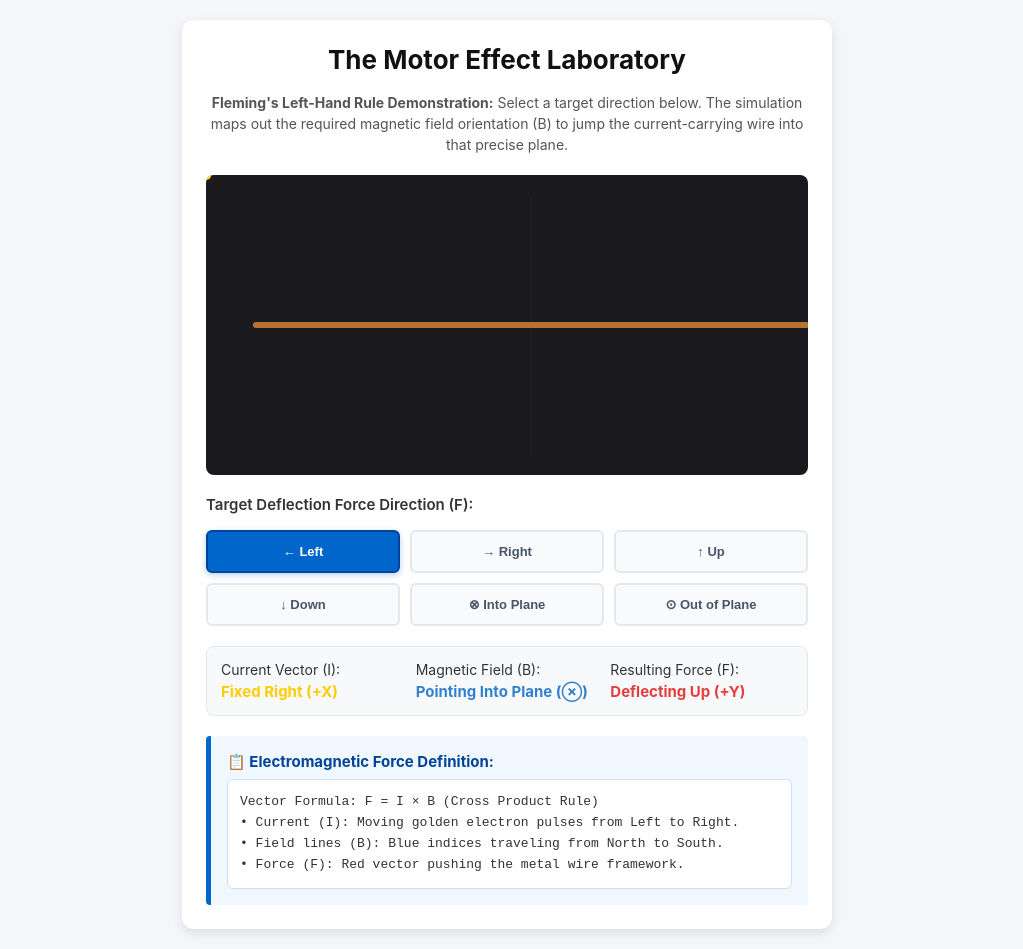
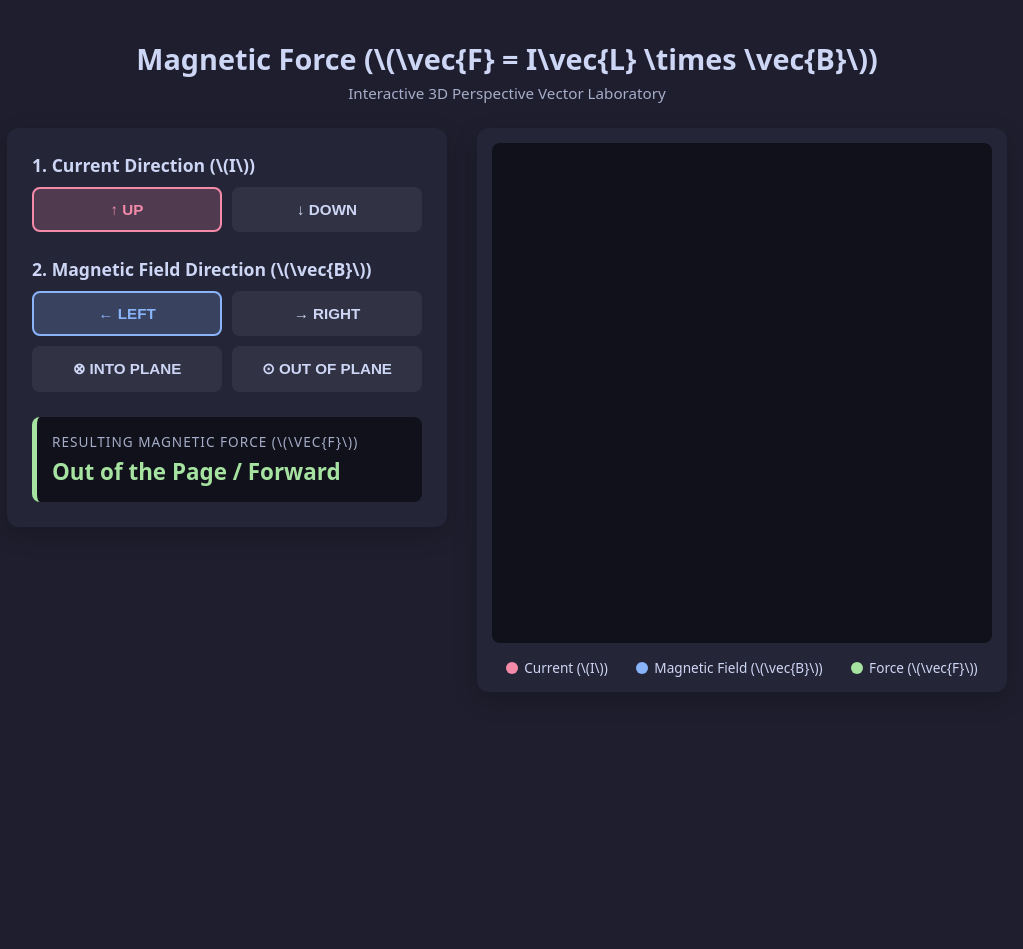
Before and after one commit to ssgcphy25492521/Motor-Effect, a plain HTML site: page index.html in a window 1280 px wide. Shown: the whole page, without its empty margins (133-1156 px from the left). After the commit the page ends 840 px from the top, so only its background shows below. Drawn offline with Linux system fonts and the light colour scheme.

Commit message:
Update index.html

```diff
--- a/index.html
+++ b/index.html
@@ -3,227 +3,302 @@
 <head>
     <meta charset="UTF-8">
     <meta name="viewport" content="width=device-width, initial-scale=1.0">
-    <title>Charles's Law & Motor Effect Portal</title>
+    <title>Magnetic Force on a Wire Simulation</title>
     <style>
+        :root {
+            --bg-color: #1e1e2e;
+            --panel-bg: #252538;
+            --text-color: #cdd6f4;
+            --current-color: #f38ba8;
+            --field-color: #89b4fa;
+            --force-color: #a6e3a1;
+        }
+
         body {
-            font-family: -apple-system, BlinkMacSystemFont, "Segoe UI", Roboto, sans-serif;
-            background-color: #f4f6f9;
-            color: #333;
+            font-family: system-ui, -apple-system, BlinkMacSystemFont, 'Segoe UI', Roboto, sans-serif;
+            background-color: var(--bg-color);
+            color: var(--text-color);
             margin: 0;
             padding: 20px;
             display: flex;
             flex-direction: column;
             align-items: center;
-        }
-        .container {
-            background: white;
-            padding: 24px;
-            border-radius: 12px;
-            box-shadow: 0 4px 12px rgba(0,0,0,0.1);
-            max-width: 650px;
-            width: 100%;
-            box-sizing: border-box;
-        }
-        h1 { margin-top: 0; color: #111; text-align: center; font-size: 26px; }
-        .description {
-            text-align: center;
-            color: #555;
-            margin-bottom: 20px;
-            font-size: 14px;
-            line-height: 1.5;
+            min-height: 100vh;
         }
 
-        /* 2D/3D Vector Lab Frame Display */
-        .lab-viewport {
-            width: 100%;
-            height: 300px;
-            background: #19191e;
-            border-radius: 8px;
-            position: relative;
-            margin-bottom: 20px;
-            overflow: hidden;
-            display: flex;
-            justify-content: center;
-            align-items: center;
-        }
-        svg {
-            width: 100%;
-            height: 100%;
+        h1 {
+            margin-bottom: 5px;
+            font-size: 1.8rem;
+            text-align: center;
         }
 
-        .controls {
+        .subtitle {
+            margin-top: 0;
+            margin-bottom: 25px;
+            color: #a6adc8;
+            font-size: 0.95rem;
+            text-align: center;
+        }
+
+        .container {
             display: flex;
-            flex-direction: column;
-            gap: 16px;
-            margin-bottom: 20px;
+            flex-wrap: wrap;
+            gap: 30px;
+            justify-content: center;
+            align-items: flex-start;
+            max-width: 1000px;
+            width: 100%;
         }
-        .control-grid {
+
+        .control-panel {
+            background-color: var(--panel-bg);
+            padding: 25px;
+            border-radius: 12px;
+            box-shadow: 0 8px 24px rgba(0,0,0,0.2);
+            flex: 1;
+            min-width: 300px;
+            max-width: 400px;
+        }
+
+        .control-group {
+            margin-bottom: 25px;
+        }
+
+        .control-group:last-child {
+            margin-bottom: 0;
+        }
+
+        label {
+            display: block;
+            font-weight: bold;
+            margin-bottom: 10px;
+            font-size: 1.1rem;
+        }
+
+        .btn-group {
             display: grid;
-            grid-template-columns: repeat(3, 1fr);
+            grid-template-columns: repeat(2, 1fr);
             gap: 10px;
         }
-        button {
-            padding: 12px 8px;
-            font-size: 13px;
-            font-weight: bold;
-            border: 2px solid #e2e8f0;
-            border-radius: 6px;
-            cursor: pointer;
-            background: #f8fafc;
-            color: #4a5568;
-            transition: all 0.15s ease;
-        }
-        button:hover { background: #edf2f7; border-color: #cbd5e0; }
-        button.active-direction {
-            background: #0066cc;
-            color: white;
-            border-color: #004499;
-            box-shadow: 0 2px 6px rgba(0,102,204,0.3);
+
+        .btn-group-4 {
+            display: grid;
+            grid-template-columns: repeat(2, 1fr);
+            gap: 10px;
         }
 
-        .stats-dashboard {
-            display: grid;
-            grid-template-columns: repeat(3, 1fr);
-            gap: 12px;
-            background: #f8f9fa;
-            padding: 14px;
+        button {
+            background-color: #313244;
+            color: var(--text-color);
+            border: 2px solid transparent;
+            padding: 12px;
             border-radius: 8px;
-            font-size: 14px;
-            border: 1px solid #e2e8f0;
-            margin-bottom: 20px;
+            cursor: pointer;
+            font-weight: 600;
+            font-size: 0.95rem;
+            transition: all 0.2s ease;
         }
-        .stats-dashboard div { display: flex; flex-direction: column; gap: 4px; }
-        .stats-dashboard div span { font-weight: bold; font-size: 15px; }
-        .color-i { color: #ffcc00; }
-        .color-b { color: #3182ce; }
-        .color-f { color: #e53e3e; }
 
-        .formula-panel {
-            background: #f0f7ff;
-            border-left: 5px solid #0066cc;
-            padding: 16px;
-            border-radius: 4px;
+        button:hover {
+            background-color: #45475a;
         }
-        .formula-title { font-weight: bold; color: #004499; margin-bottom: 8px; font-size: 15px; }
-        .equation-box { font-family: "Courier New", Courier, monospace; font-size: 13px; background: white; padding: 12px; border-radius: 6px; border: 1px solid #cce0ff; line-height: 1.6; }
+
+        button.active[data-type="current"] {
+            background-color: rgba(243, 139, 168, 0.2);
+            border-color: var(--current-color);
+            color: var(--current-color);
+        }
+
+        button.active[data-type="field"] {
+            background-color: rgba(137, 180, 250, 0.2);
+            border-color: var(--field-color);
+            color: var(--field-color);
+        }
+
+        .output-box {
+            margin-top: 25px;
+            padding: 15px;
+            background-color: #11111b;
+            border-radius: 8px;
+            border-left: 5px solid var(--force-color);
+        }
+
+        .output-label {
+            font-size: 0.85rem;
+            color: #a6adc8;
+            text-transform: uppercase;
+            letter-spacing: 1px;
+            margin-bottom: 5px;
+        }
+
+        .output-value {
+            font-size: 1.4rem;
+            font-weight: bold;
+            color: var(--force-color);
+        }
+
+        .canvas-container {
+            background-color: var(--panel-bg);
+            border-radius: 12px;
+            box-shadow: 0 8px 24px rgba(0,0,0,0.2);
+            padding: 15px;
+            position: relative;
+        }
+
+        canvas {
+            background-color: #11111b;
+            border-radius: 8px;
+            display: block;
+        }
+
+        .legend {
+            display: flex;
+            justify-content: space-around;
+            margin-top: 15px;
+            font-size: 0.85rem;
+            font-weight: 500;
+        }
+
+        .legend-item {
+            display: flex;
+            align-items: center;
+            gap: 6px;
+        }
+
+        .legend-dot {
+            width: 12px;
+            height: 12px;
+            border-radius: 50%;
+        }
     </style>
 </head>
 <body>
 
-<div class="container">
-    <h1>The Motor Effect Laboratory</h1>
-    <div class="description">
-        <strong>Fleming's Left-Hand Rule Demonstration:</strong> Select a target direction below. The simulation maps out the required magnetic field orientation (B) to jump the current-carrying wire into that precise plane.
-    </div>
+    <h1>Magnetic Force (\(\vec{F} = I\vec{L} \times \vec{B}\))</h1>
+    <div class="subtitle">Interactive 3D Perspective Vector Laboratory</div>
 
-    <!-- Stable Vector Display Window Frame -->
-    <div class="lab-viewport">
-        <svg id="labVisualizer">
-            <!-- Grid Reference Lines -->
-            <line x1="50" y1="150" x2="600" y2="150" stroke="rgba(255,255,255,0.05)" stroke-width="1" />
-            <line x1="325" y1="20" x2="325" y2="280" stroke="rgba(255,255,255,0.05)" stroke-width="1" />
+    <div class="container">
+        <!-- Controls Left -->
+        <div class="control-panel">
+            <div class="control-group">
+                <label>1. Current Direction (\(I\))</label>
+                <div class="btn-group">
+                    <button class="active" data-type="current" data-val="up">↑ UP</button>
+                    <button data-type="current" data-val="down">↓ DOWN</button>
+                </div>
+            </div>
 
-            <!-- Dynamic Vector Blue Field Arrows (B) -->
-            <g id="fieldVectorGroup"></g>
+            <div class="control-group">
+                <label>2. Magnetic Field Direction (\(\vec{B}\))</label>
+                <div class="btn-group-4">
+                    <button class="active" data-type="field" data-val="left">← LEFT</button>
+                    <button data-type="field" data-val="right">→ RIGHT</button>
+                    <button data-type="field" data-val="into">⊗ INTO PLANE</button>
+                    <button data-type="field" data-val="out">⊙ OUT OF PLANE</button>
+                </div>
+            </div>
 
-            <!-- DYNAMIC COPPER WIRE (Drawn along horizontal plane) -->
-            <path id="wirePath" d="M 50 150 Q 325 150 600 150" stroke="#b87333" stroke-width="6" fill="none" stroke-linecap="round" />
+            <div class="output-box">
+                <div class="output-label">Resulting Magnetic Force (\(\vec{F}\))</div>
+                <div class="output-value" id="forceText">Out of the Page / Forward</div>
+            </div>
+        </div>
 
-            <!-- Dynamic Red Force Deflection Indicator Arrow (F) -->
-            <g id="forceArrowGroup"></g>
-
-            <!-- Animated Golden Current Flow Pulses (Electron dots tracking Left to Right) -->
-            <circle id="pulse1" r="5" fill="#ffcc00" />
-            <circle id="pulse2" r="5" fill="#ffcc00" />
-            <circle id="pulse3" r="5" fill="#ffcc00" />
-        </svg>
-    </div>
-
-    <div class="controls">
-        <label style="font-weight: 600; font-size: 15px;">Target Deflection Force Direction (F):</label>
-        <div class="control-grid">
-            <button class="dir-btn active-direction" onclick="setForceDirection('left')">← Left</button>
-            <button class="dir-btn" onclick="setForceDirection('right')">→ Right</button>
-            <button class="dir-btn" onclick="setForceDirection('up')">↑ Up</button>
-            <button class="dir-btn" onclick="setForceDirection('down')">↓ Down</button>
-            <button class="dir-btn" onclick="setForceDirection('into')">⊗ Into Plane</button>
-            <button class="dir-btn" onclick="setForceDirection('out')">⊙ Out of Plane</button>
+        <!-- Simulation Right -->
+        <div class="canvas-container">
+            <canvas id="simCanvas" width="500" height="500"></canvas>
+            <div class="legend">
+                <div class="legend-item">
+                    <div class="legend-dot" style="background-color: var(--current-color);"></div> Current (\(I\))
+                </div>
+                <div class="legend-item">
+                    <div class="legend-dot" style="background-color: var(--field-color);"></div> Magnetic Field (\(\vec{B}\))
+                </div>
+                <div class="legend-item">
+                    <div class="legend-dot" style="background-color: var(--force-color);"></div> Force (\(\vec{F}\))
+                </div>
+            </div>
         </div>
     </div>
 
-    <div class="stats-dashboard">
-        <div>Current Vector (I): <span class="color-i" id="vectorI">Fixed Right (+X)</span></div>
-        <div>Magnetic Field (B): <span class="color-b" id="vectorB">Pointing Into Plane (⊗)</span></div>
-        <div>Resulting Force (F): <span class="color-f" id="vectorF">Deflecting Up (+Y)</span></div>
-    </div>
+    <script>
+        const canvas = document.getElementById('simCanvas');
+        const ctx = canvas.getContext('2d');
+        const forceText = document.getElementById('forceText');
 
-    <div class="formula-panel">
-        <div class="formula-title">📋 Electromagnetic Force Definition:</div>
-        <div class="equation-box">
-            Vector Formula: F = I × B  (Cross Product Rule)<br>
-            • Current (I): Moving golden electron pulses from Left to Right.<br>
-            • Field lines (B): Blue indices traveling from North to South.<br>
-            • Force (F): Red vector pushing the metal wire framework.
-        </div>
-    </div>
-</div>
+        // State variables
+        let currentDir = 'up';
+        let fieldDir = 'left';
 
-<script>
-    const wirePath = document.getElementById('wirePath');
-    const fieldVectorGroup = document.getElementById('fieldVectorGroup');
-    const forceArrowGroup = document.getElementById('forceArrowGroup');
+        // 3D Isometric Projection setup
+        // Mapping (X, Y, Z) to 2D Canvas pixels (x, y)
+        // X goes Right/Left, Y goes Up/Down, Z goes Into/Out of page (diagonal axis)
+        const originX = 250;
+        const originY = 250;
 
-    const pulse1 = document.getElementById('pulse1');
-    const pulse2 = document.getElementById('pulse2');
-    const pulse3 = document.getElementById('pulse3');
+        function project(x, y, z) {
+            // Z axis projects diagonally down-left to simulate depth
+            const isoAngle = Math.PI / 6; // 30 degrees
+            return {
+                x: originX + x - z * Math.cos(isoAngle),
+                y: originY - y + z * Math.sin(isoAngle)
+            };
+        }
 
-    let animationTime = 0;
-    let currentDirection = 'left';
+        // Configure click event listeners
+        document.querySelectorAll('button').forEach(btn => {
+            btn.addEventListener('click', (e) => {
+                const type = btn.getAttribute('data-type');
+                const val = btn.getAttribute('data-val');
 
-    // 3D vector labels for 2D presentation
-    const dataMatrix = {
-        left:  { bText: "Out of Plane (⊙)",   fText: "Deflecting Left (-X)",   wireD: "M 50 150 Q 200 150 600 150", arrow: "left" },
-        right: { bText: "Into Plane (⊗)",    fText: "Deflecting Right (+X)",  wireD: "M 50 150 Q 450 150 600 150", arrow: "right" },
-        up:    { bText: "Into Plane (⊗)",    fText: "Deflecting Up (+Y)",     wireD: "M 50 150 Q 325 80 600 150",  arrow: "up" },
-        down:  { bText: "Out of Plane (⊙)",   fText: "Deflecting Down (-Y)",   wireD: "M 50 150 Q 325 220 600 150", arrow: "down" },
-        into:  { bText: "Pointing Up (+Y)",   fText: "Into Plane (⊗ Perspective)", wireD: "M 50 150 Q 325 135 600 150", arrow: "into" },
-        out:   { bText: "Pointing Down (-Y)", fText: "Out of Plane (⊙ Perspective)", wireD: "M 50 150 Q 325 165 600 150", arrow: "out" }
-    };
+                // Toggle active state classes
+                document.querySelectorAll(`button[data-type="${type}"]`).forEach(b => b.classList.remove('active'));
+                btn.classList.add('active');
 
-    function setForceDirection(direction) {
-        currentDirection = direction;
+                // Update system math values
+                if (type === 'current') currentDir = val;
+                if (type === 'field') fieldDir = val;
 
-        // Highlight active control buttons
-        document.querySelectorAll('.dir-btn').forEach(btn => {
-            btn.classList.remove('active-direction');
-            if(btn.innerText.toLowerCase().includes(direction)) {
-                btn.classList.add('active-direction');
-            }
+                calculatePhysics();
+            });
         });
 
-        // 1. Update text variables
-        document.getElementById('vectorB').innerText = dataMatrix[direction].bText;
-        document.getElementById('vectorF').innerText = dataMatrix[direction].fText;
+        function calculatePhysics() {
+            let forceDirectionDescription = "";
 
-        // 2. Animate the bent copper wire track shape profile
-        wirePath.setAttribute('d', dataMatrix[direction].wireD);
+            // Right hand rule calculations evaluated against your corrected matrix
+            if (currentDir === 'up') {
+                if (fieldDir === 'left')  forceDirectionDescription = "Out of the Page / Forward";
+                if (fieldDir === 'right') forceDirectionDescription = "Into the Page / Backward";
+                if (fieldDir === 'into')  forceDirectionDescription = "Left";
+                if (fieldDir === 'out')   forceDirectionDescription = "Right";
+            } else { // Down
+                if (fieldDir === 'left')  forceDirectionDescription = "Into the Page / Backward";
+                if (fieldDir === 'right') forceDirectionDescription = "Out of the Page / Forward";
+                if (fieldDir === 'into')  forceDirectionDescription = "Right";
+                if (fieldDir === 'out')   forceDirectionDescription = "Left";
+            }
 
-        // 3. Redraw Blue Magnetic Field Lines indicators (B)
-        fieldVectorGroup.innerHTML = '';
-        if (direction === 'up' || direction === 'right') {
-            // Draw cross signs for Into-Plane (⊗)
-            for (let x = 150; x <= 500; x += 100) {
-                fieldVectorGroup.innerHTML += `<circle cx="${x}" cy="90" r="10" stroke="#3182ce" stroke-width="2" fill="none"/>`;
-                fieldVectorGroup.innerHTML += `<line x1="${x}-6" y1="84" x2="${x}+6" y2="96" stroke="#3182ce" stroke-width="2"/>`;
-                fieldVectorGroup.innerHTML += `<line x1="${x}+6" y1="84" x2="${x}-6" y2="96" stroke="#3182ce" stroke-width="2"/>`;
-            }
-        } else if (direction === 'down' || direction === 'left') {
-            // Draw dot signs for Out-of-Plane (⊙)
-            for (let x = 150; x <= 500; x += 100) {
-                fieldVectorGroup.innerHTML += `<circle cx="${x}" cy="90" r="10" stroke="#3182ce" stroke-width="2" fill="none"/>`;
-                fieldVectorGroup.innerHTML += `<circle cx="${x}" cy="90" r="3" fill="#3182ce"/>`;
-            }
-        } else if (direction === 'into') {
-            // Field points Up vertically
-            for (let x = 200; x <= 450; x += 80) {
-                fieldVectorGroup.innerHTML += `<line x1="${x}" y1="200" x2="${x}" y2="70" stroke="#3182ce" stroke-width="3" marker-end="url(#arrow)"/>`;
+            forceText.textContent = forceDirectionDescription;
+            drawSimulation(forceDirectionDescription);
+        }
+
+        function drawArrow(ctx, fromX, fromY, fromZ, toX, toY, toZ, color, lineWidth = 4, isDashed = false) {
+            const pFrom = project(fromX, fromY, fromZ);
+            const pTo = project(toX, toY, toZ);
+
+            ctx.beginPath();
+            ctx.strokeStyle = color;
+            ctx.lineWidth = lineWidth;
+            if (isDashed) ctx.setLineDash([4, 4]);
+            else ctx.setLineDash([]);
+
+            ctx.moveTo(pFrom.x, pFrom.y);
+            ctx.lineTo(pTo.x, pTo.y);
+            ctx.stroke();
+            ctx.setLineDash([]); // Reset line configurations
+
+            // Draw clean arrow heads in 2D space
+            const angle = Math.atan2(pTo.y - pFrom.y, pTo.x - pFrom.x);
+            ctx.beginPath();
+            ctx.fillStyle = color;
```
